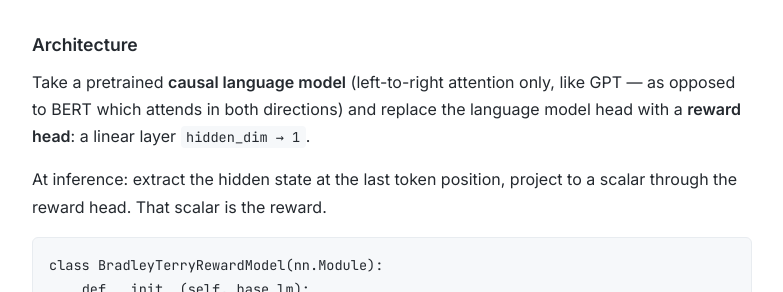
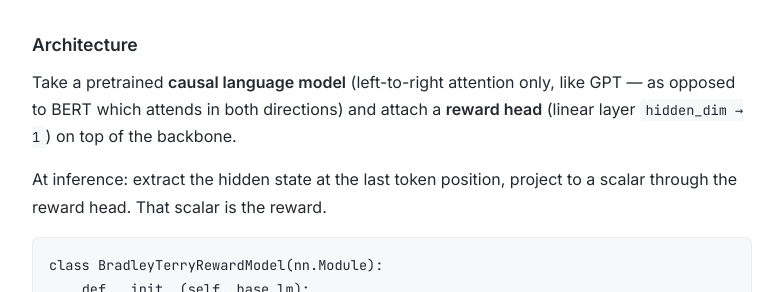
Before and after one commit to shreyasrajesh0308/RLHF-Reading-Group, a Jekyll site: the page built from notes/week03.md, in a window 1280 px wide and 900 px high, scrolled down 5632 px. Shown: the part 188-480 px from the top of the window, without its empty margins (248-1031 px from the left). Built offline with Jekyll 4.4.1, drawn with Linux system fonts in a browser that asks for light colours; our own code applies the rules of GitHub Pages for plain Markdown files.

Commit message:
Clarify RM architecture: attach reward head, not replace LM head

```diff
--- a/notes/week03.md
+++ b/notes/week03.md
@@ -144,7 +144,7 @@ These are mathematically identical (rearranging $\sigma(x) = 1/(1+e^{-x})$). For
 
 ### Architecture
 
-Take a pretrained **causal language model** (left-to-right attention only, like GPT — as opposed to BERT which attends in both directions) and replace the language model head with a **reward head**: a linear layer `hidden_dim → 1`.
+Take a pretrained **causal language model** (left-to-right attention only, like GPT — as opposed to BERT which attends in both directions) and attach a **reward head** (linear layer `hidden_dim → 1`) on top of the backbone.
 
 At inference: extract the hidden state at the last token position, project to a scalar through the reward head. That scalar is the reward.
 
```
